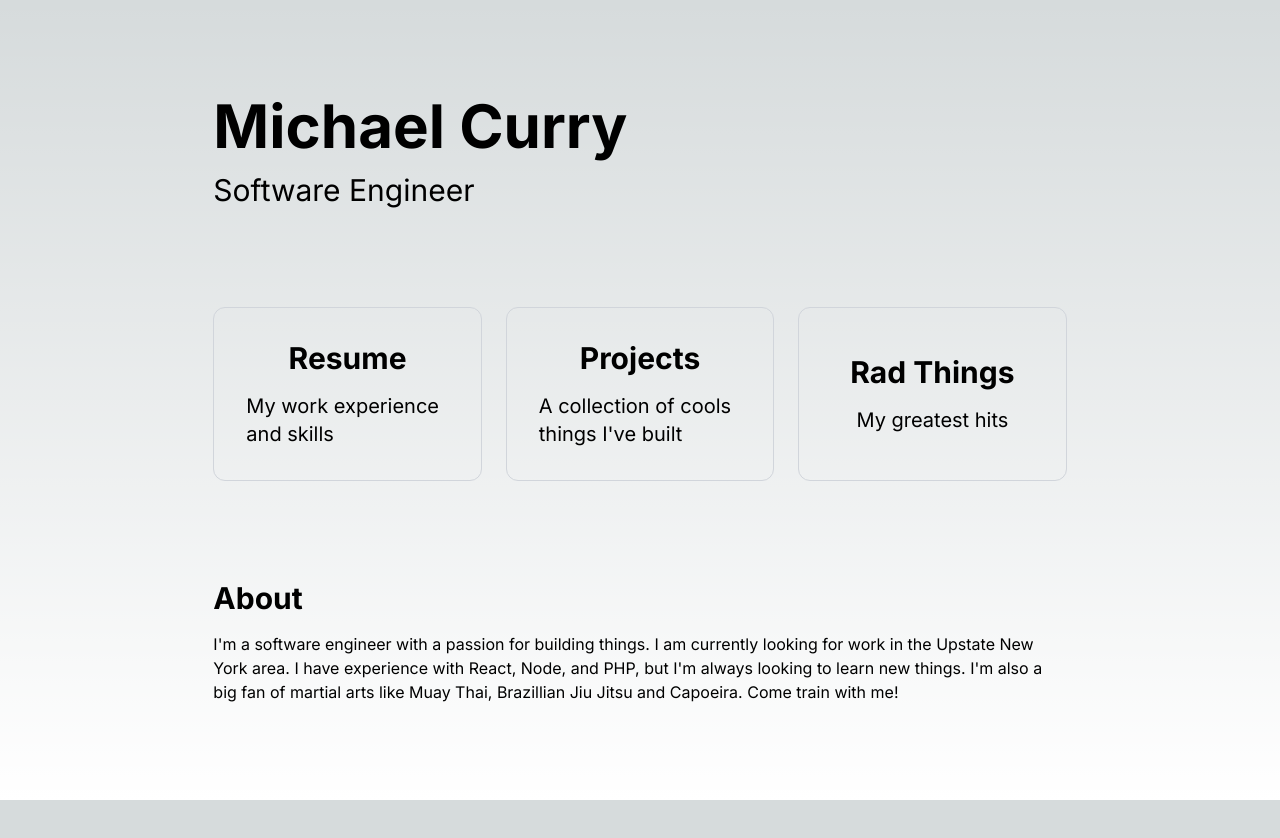
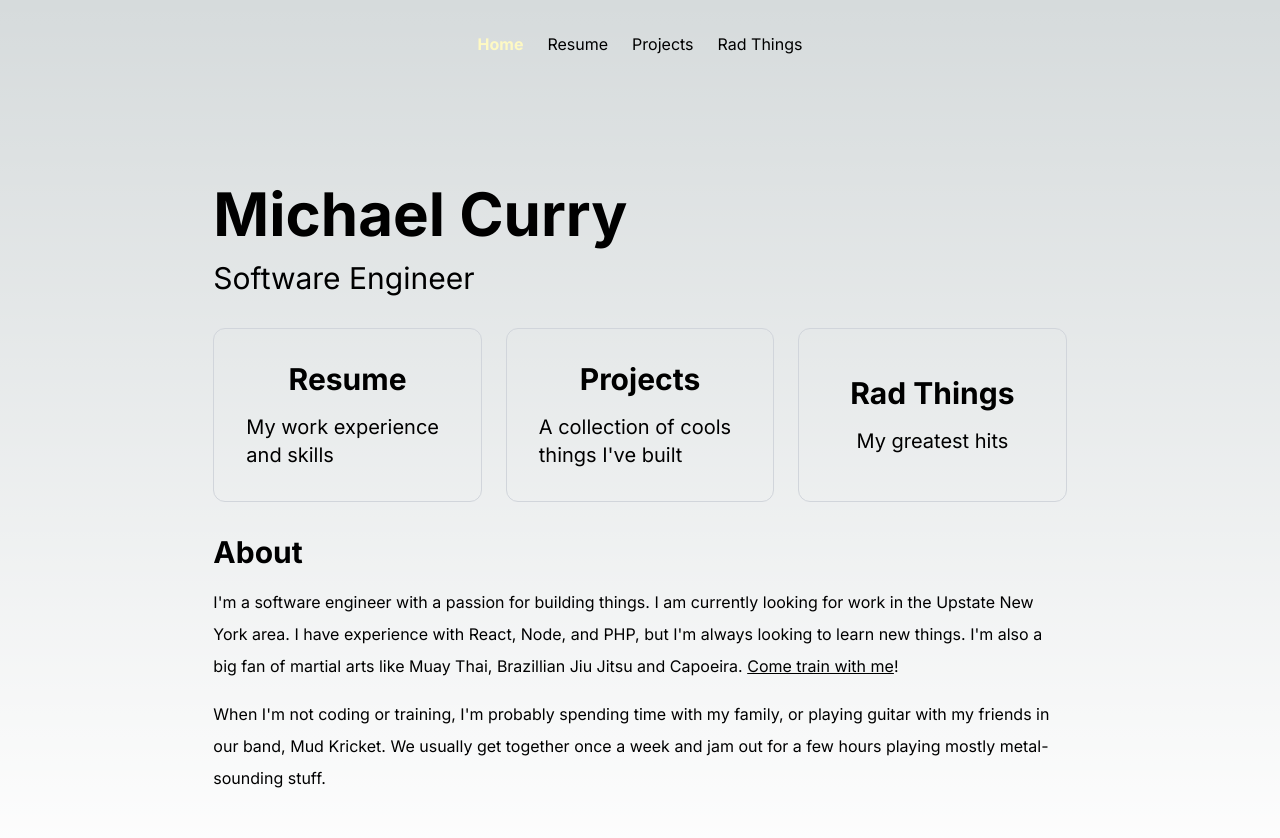
Before and after one commit to mikedubcurry/newsite-2024, a Next.js app: page / in a window 1280 px wide. Shown: the top 838 px of the page. Before the commit the page ends 800 px from the top, so only its background shows below. Built offline with nearby package versions, Linux system fonts and the light colour scheme.

Commit message:
progress

```diff
--- a/src/app/layout.tsx
+++ b/src/app/layout.tsx
@@ -1,6 +1,7 @@
 import type { Metadata } from 'next'
 import { Inter } from 'next/font/google'
 import './globals.css'
+import Nav from '@/components/nav'
 
 const inter = Inter({ subsets: ['latin'] })
 
@@ -16,7 +17,12 @@ export default function RootLayout({
 }) {
     return (
         <html lang="en">
-      <body className={inter.className}>{children}</body>
+            <body className={inter.className}>
+                <header>
+                    <Nav />
+                </header>
+                {children}
+            </body>
         </html>
     )
 }
--- a/src/app/page.tsx
+++ b/src/app/page.tsx
@@ -1,4 +1,3 @@
-import Image from 'next/image'
 import Link from 'next/link'
 
 export default function Home() {
@@ -20,14 +19,14 @@ export default function Home() {
         },
     ]
     return (
-        <main className="w-8/12 mx-auto flex min-h-screen flex-col justify-between py-24 h-full gap-8">
+        <main className="md:w-8/12 mx-4 md:mx-auto flex min-h-screen flex-col justify-between py-24 h-full gap-8">
             <div className="flex flex-col justify-center gap-4">
                 <h1 className="text-6xl font-bold">Michael Curry</h1>
-                <p className="text-3xl">Software Engineer</p>
+                <p className="text-3xl text-right md:text-left">Software Engineer</p>
             </div>
             <div className='flex md:flex-row flex-col justify-center items-stretch gap-6 h-full w-full'>
                 {cards.map((card, i) => (
-                    <Link href={card.href} key={i} className="group w-full md:w-1/3 rounded-xl border border-gray-300 hover:border-yellow-600 flex flex-col justify-center items-center gap-4 p-8 transition-colors duration-300 ">
+                    <Link href={card.href} key={i} className="group w-full md:w-1/3 rounded-xl border border-gray-300 hover:border-yellow-600 flex flex-col justify-center items-center gap-4 p-8 transition-all duration-300 hover:bg-blue-900 hover:scale-[103%]">
                         <h2 className="text-3xl font-bold group-hover:text-purple-400 transition-colors duration-300 group-hover:underline">{card.title}</h2>
                         <p className="text-xl">{card.description}</p>
                     </Link>
@@ -35,11 +34,15 @@ export default function Home() {
             </div>
             <div className="flex flex-col justify-center gap-4">
                 <h2 className="text-3xl font-bold">About</h2>
-                <p className=''>
+                <p className='leading-8'>
                     I'm a software engineer with a passion for building things.
                     I am currently looking for work in the Upstate New York area.
                     I have experience with React, Node, and PHP, but I'm always looking to learn new things.
-                    I'm also a big fan of martial arts like Muay Thai, Brazillian Jiu Jitsu and Capoeira. <a href="https://www.facebook.com/Sukhtimuaythai" target='_blank' rel="noreferrer noopener">Come train with me</a>!
+                    I'm also a big fan of martial arts like Muay Thai, Brazillian Jiu Jitsu and Capoeira. <a className='transition-colors underline hover:text-purple-400' href="https://www.facebook.com/Sukhtimuaythai" target='_blank' rel="noreferrer noopener">Come train with me</a>!
+                </p>
+                <p className='leading-8'>
+                    When I'm not coding or training, I'm probably spending time with my family, or playing guitar with my friends in our band, Mud Kricket.
+                    We usually get together once a week and jam out for a few hours playing mostly metal-sounding stuff.
                 </p>
             </div>
         </main>
--- a/src/app/projects/page.tsx
+++ b/src/app/projects/page.tsx
@@ -1,7 +1,7 @@
 export default function Projects() {
     return (
         <main className="w-8/12 mx-auto flex min-h-screen flex-col justify-between py-24 h-full gap-8">
-            <h1>Projects</h1>
+            <h1 className="font-bold text-6xl">Projects</h1>
         </main>
     )
 }
--- a/src/app/rad-things/page.tsx
+++ b/src/app/rad-things/page.tsx
@@ -1,7 +1,7 @@
 export default function RadThings() {
     return (
         <main className="w-8/12 mx-auto flex min-h-screen flex-col justify-between py-24 h-full gap-8">
-            <h1>Rad Things</h1>
+            <h1 className="font-bold text-6xl">Rad Things</h1>
         </main>
     )
 }
--- a/src/app/resume/page.tsx
+++ b/src/app/resume/page.tsx
@@ -34,7 +34,7 @@ export default async function Resume() {
     return (
         <main className="w-8/12 mx-auto flex min-h-screen flex-col justify-between py-24 h-full gap-8">
             <div className="flex flex-col justify-center gap-4">
-                <h1 className="text-4xl font-bold">Resume</h1>
+                <h1 className="text-6xl font-bold">Resume</h1>
                 <p>Download a PDF version of my resume <a className="underline" href="/resume.pdf" download>here</a>.</p>
             </div>
             <div className="flex flex-col justify-center gap-4">
--- /dev/null
+++ b/src/components/nav.tsx
@@ -0,0 +1,22 @@
+'use client';
+import Link from 'next/link'
+import { usePathname } from 'next/navigation';
+
+export default function Nav() {
+    const pathname = usePathname()
+    const links = [
+        { href: '/', label: 'Home' },
+        { href: '/resume', label: 'Resume' },
+        { href: '/projects', label: 'Projects' },
+        { href: '/rad-things', label: 'Rad Things' },
+    ]
+    return (
+        <nav className='flex justify-center gap-6 py-8'>
+        {links.map(({ href, label }) => (
+            <Link key={href} href={href} className={pathname === href ? 'font-bold text-yellow-100' : ''}>
+                {label}
+            </Link>
+        ))}
+        </nav>
+    )
+}
--- a/tailwind.config.ts
+++ b/tailwind.config.ts
@@ -13,6 +13,9 @@ const config: Config = {
         'gradient-conic':
           'conic-gradient(from 180deg at 50% 50%, var(--tw-gradient-stops))',
       },
+      colors: {
+          link: '#1a56db',
+      }
     },
   },
   plugins: [],
```
Lines whose indentation alone changed are shown as unchanged.
